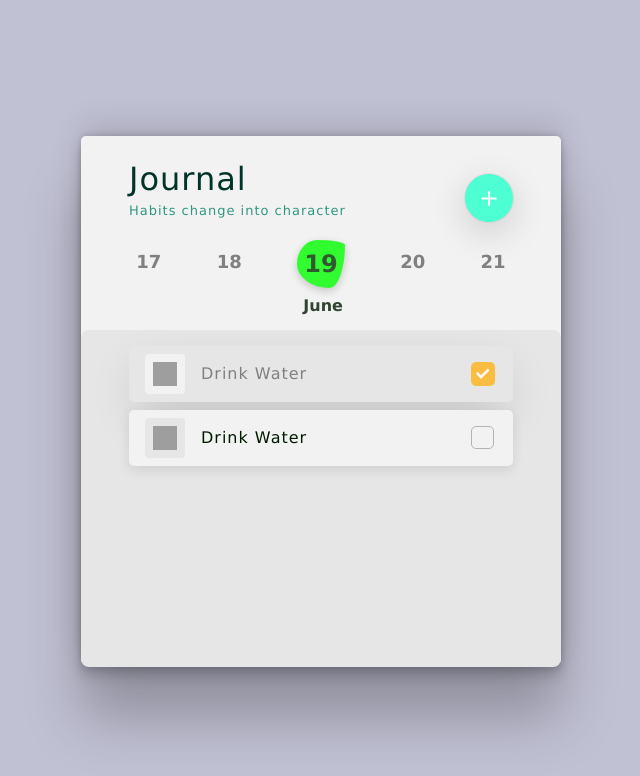
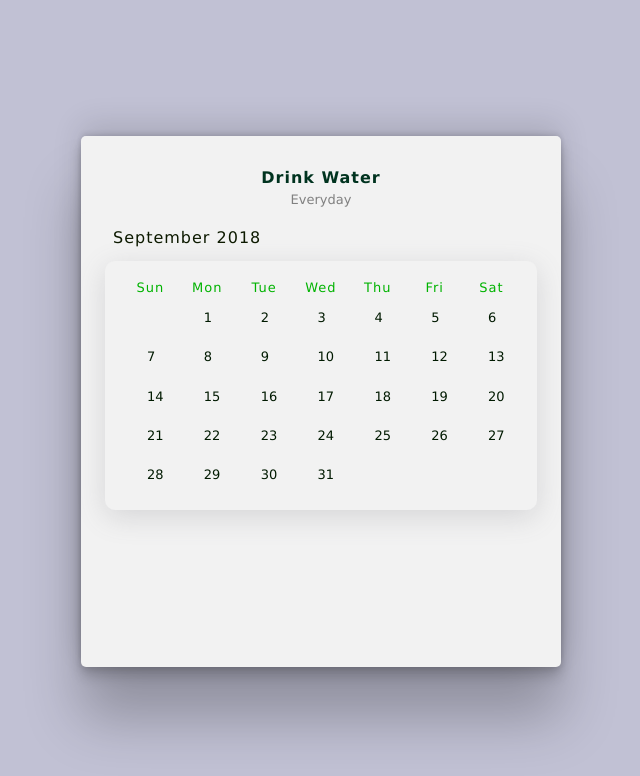
Before and after one commit to Sagarmikeylevi/Habit-Tracker-App, a React (Create React App) app: page / in a window 1280 px wide. Shown: the top 776 px of the page, without its empty margins (319-959 px from the left). Built offline with nearby package versions, Linux system fonts and the light colour scheme; grey boxes are pictures that could not be loaded.

Commit message:
add custom calender and completed it's style

```diff
--- a/src/components/HabitTracker.js
+++ b/src/components/HabitTracker.js
@@ -1,12 +1,12 @@
 import classes from './HabitTracker.module.css';
 import SpecificTask from './specificTask/SpecificTask';
-import Task from './tasks/Task';
+// import Task from './tasks/Task';
 
 const HabitTracker = () => {
     return (
         <div className={classes.warpper}>
-            <Task />
-            {/* <SpecificTask /> */}
+            {/* <Task /> */}
+            <SpecificTask />
         </div>
     )
 }
--- a/src/components/specificTask/CustomCalendar.js
+++ b/src/components/specificTask/CustomCalendar.js
@@ -1,18 +1,74 @@
-import { useState } from 'react';
-import classes from './CustomCalendar.module.css';
+import React from "react";
+import { useState } from "react";
+import { FaChevronLeft } from 'react-icons/fa';
+import classes from "./CustomCalendar.module.css";
 
 const CustomCalendar = () => {
-    const [currentDate, setCurrentDate] = useState(new Date());
+  const [currentDate, setCurrentDate] = useState(new Date());
 
-    const getCalendarDates = () => {
-        const firstDayOfMonth = new Date(currentDate.getFullYear(), currentDate.getMonth(), 1);
+  const getCalendarDates = () => {
+    const firstDayOfMonth = new Date(
+      currentDate.getFullYear(),
+      currentDate.getMonth(),
+      1
+    );
+    const startingDay = firstDayOfMonth.getDay();
+    const daysInMonth = new Date(
+      currentDate.getFullYear(),
+      currentDate.getMonth() + 1,
+      0
+    ).getDate();
+    const calendarDates = [];
 
-        console.log(currentDate);
-        console.log(firstDayOfMonth);
+    for (let i = 1; i <= daysInMonth; i++) {
+      const date = new Date(
+        currentDate.getFullYear(),
+        currentDate.getMonth(),
+        i
+      );
+      calendarDates.push(date);
     }
-    return (
-        <h1>Hi</h1>
-    )
-}
+
+    // Add preceding empty cells
+    for (let i = 0; i < startingDay; i++) {
+      calendarDates.unshift(null);
+    }
+
+    return calendarDates;
+  };
+
+  const calendarDates = getCalendarDates();
+
+  return (
+    <div className={classes.wrapper}>
+      <div>
+        <span></span>
+        <h2>September 2018</h2>
+      </div>
+
+      <table>
+        <thead>
+          <tr>
+            <th>Sun</th>
+            <th>Mon</th>
+            <th>Tue</th>
+            <th>Wed</th>
+            <th>Thu</th>
+            <th>Fri</th>
+            <th>Sat</th>
+          </tr>
+        </thead>
+        <tbody>
+          {calendarDates.map((date, index) => (
+            <React.Fragment key={index}>
+              {index % 7 === 0 && <tr />}
+              <td>{date ? date.getDate() : ""}</td>
+            </React.Fragment>
+          ))}
+        </tbody>
+      </table>
+    </div>
+  );
+};
 
 export default CustomCalendar;
--- a/src/components/specificTask/CustomCalendar.module.css
+++ b/src/components/specificTask/CustomCalendar.module.css
@@ -0,0 +1,44 @@
+.wrapper {
+    margin-top: -1rem;
+    width: 100%;
+    height: 86%;
+    border-radius: 5px;
+    background:  #f2f2f2;
+}
+
+.wrapper h2 {
+    padding-top: 1rem;
+    padding-bottom: 1rem;
+    padding-left: 2rem;
+    font-size: medium;
+    letter-spacing: 1px;
+    font-weight: 530;
+    color: #0d1a00;
+}
+
+.wrapper table {
+    margin-top: -1rem;
+    margin-left: 5%;
+    width: 90%;
+    height: 55%;
+    font-size: small;
+    background: #f2f2f2;
+    padding: 1rem;
+    border-radius: 10px;
+    box-shadow: rgba(100, 100, 111, 0.2) 0px 7px 29px 0px;
+    cursor: pointer;
+    /* border: 1px solid red; */
+}
+
+.wrapper table thead tr th{
+    color:#00b300;
+    font-weight: 500;
+    letter-spacing: 1px;
+}
+
+.wrapper td{
+    padding-left: 1.5rem;
+    font-size: small;
+    color:#001a00;
+    border-radius: 10px;
+}
```
Also changed, not shown: src/components/specificTask/TaskStreak.js (added), src/components/specificTask/TaskStreak.module.css (added).
